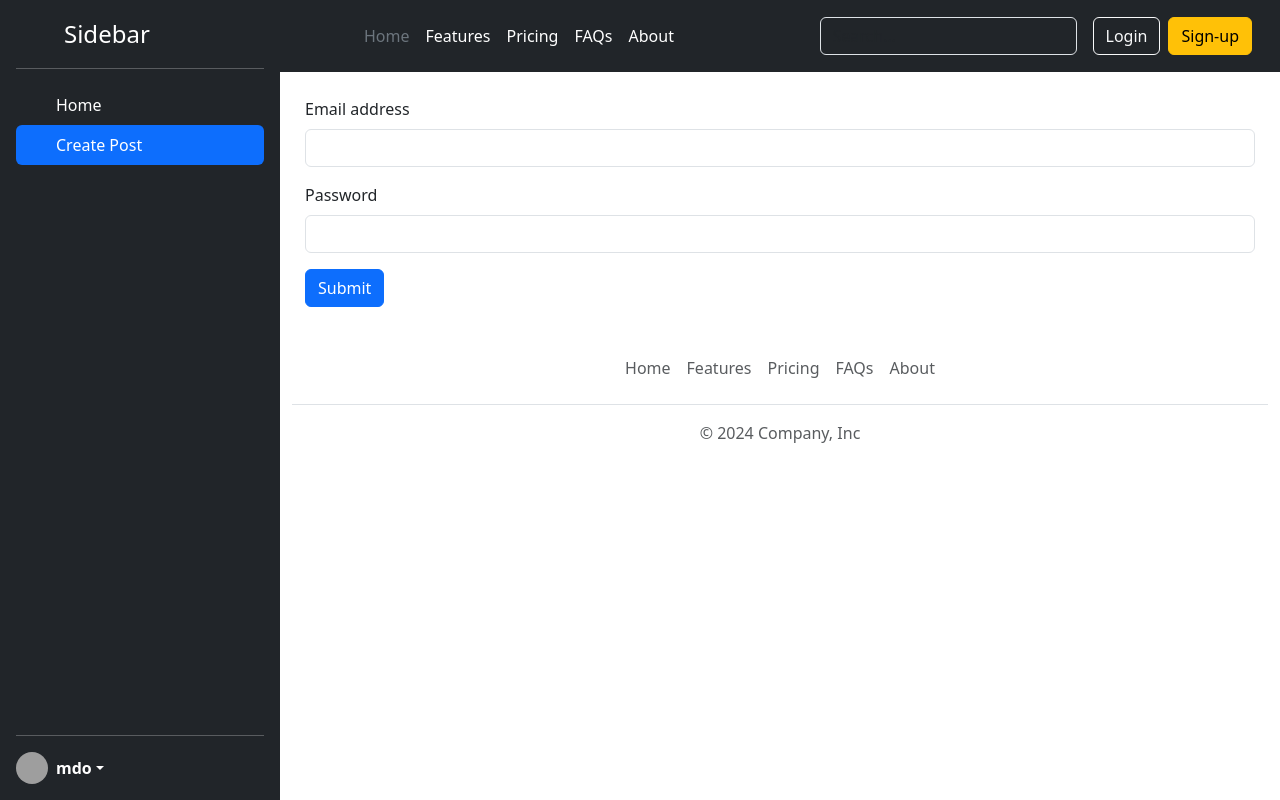
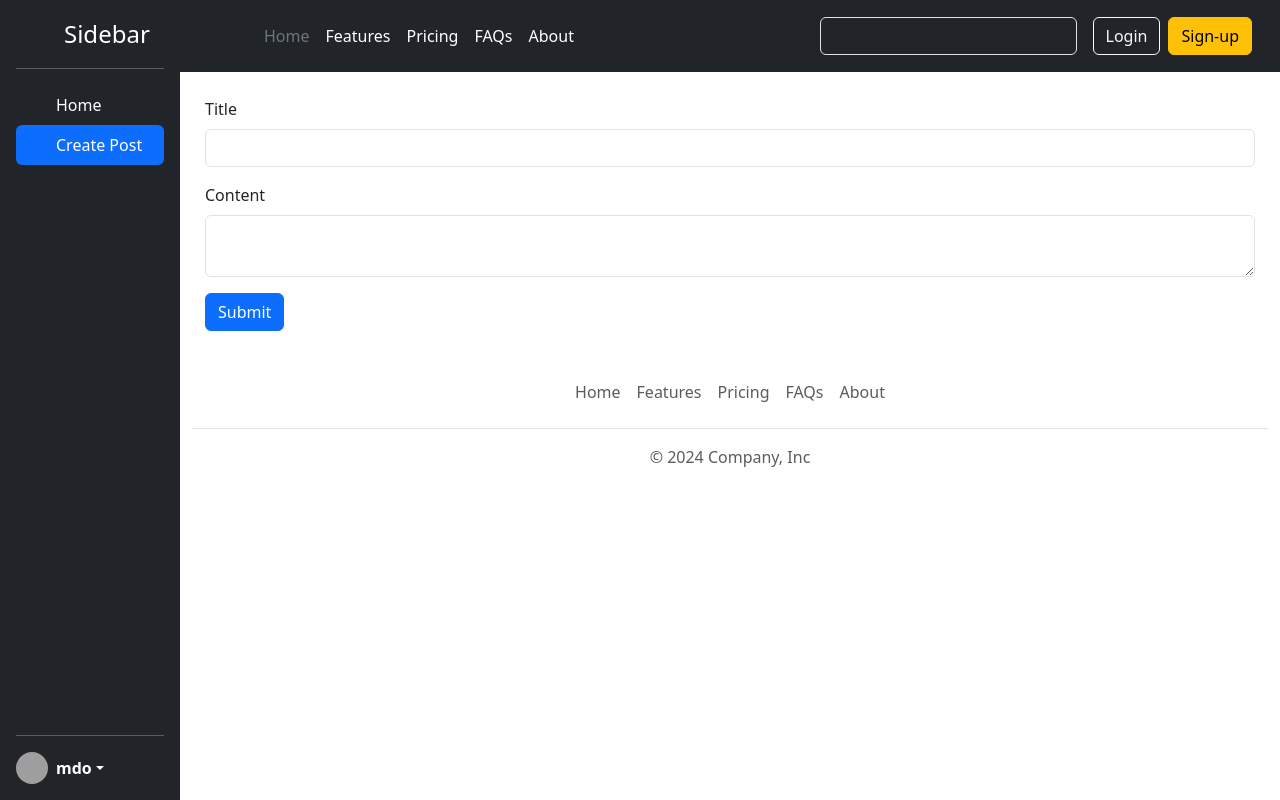
Before and after one commit to tusharsadat/react-practice, a React (Vite) app in the folder projects/social-media/: page / in a window 1280 px wide. Built offline with nearby package versions, Linux system fonts and the light colour scheme; grey boxes are pictures that could not be loaded.

Commit message:
design post component and show data

```diff
--- a/projects/social-media/package.json
+++ b/projects/social-media/package.json
@@ -12,7 +12,8 @@
   "dependencies": {
     "bootstrap": "^5.3.3",
     "react": "^19.0.0",
-    "react-dom": "^19.0.0"
+    "react-dom": "^19.0.0",
+    "react-icons": "^5.5.0"
   },
   "devDependencies": {
     "@eslint/js": "^9.19.0",
--- a/projects/social-media/src/App.css
+++ b/projects/social-media/src/App.css
@@ -13,5 +13,17 @@
   display: flex;
   flex-wrap: wrap;
   justify-content: space-between;
-  margin: 10px 10px 10px 10px;
+  /* margin: 10px 10px 10px 10px; */
 }
+.card-tags{
+  margin: 10px 10px ;
+}
+.card-reactions{
+  margin: 10px 10px ;
+}
+.card-tag{
+  margin: 5px 5px ;
+}
+.card-reaction{
+  margin: 5px 5px ;
+}
--- a/projects/social-media/src/App.jsx
+++ b/projects/social-media/src/App.jsx
@@ -6,9 +6,11 @@ import Footer from "./components/Footer";
 import Sidebar from "./components/Sidebar";
 import CreatePost from "./components/CreatePost";
 import ShowPost from "./components/ShowPost";
+import PostListStore from "./store/post-list-store";
 function App() {
   const [activeComponent, setActiveComponent] = useState("createPost");
   return (
+    <PostListStore>
       <div className="app-container">
         <Sidebar
           setActiveComponent={setActiveComponent}
@@ -23,6 +25,7 @@ function App() {
           <Footer />
         </div>
       </div>
+    </PostListStore>
   );
 }
 
--- a/projects/social-media/src/components/CreatePost.jsx
+++ b/projects/social-media/src/components/CreatePost.jsx
@@ -1,28 +1,48 @@
+import { useState, useContext } from "react";
+import { PostList } from "../store/post-list-store";
+
 const CreatePost = () => {
+  const { addPost } = useContext(PostList);
+  const [title, setTitle] = useState("");
+  const [content, setContent] = useState("");
+
+  const handleSubmit = (e) => {
+    e.preventDefault();
+    const newPost = {
+      id: Date.now(),
+      title,
+      content,
+    };
+    addPost(newPost);
+    setTitle("");
+    setContent("");
+  };
+
   return (
-    <form>
+    <form onSubmit={handleSubmit}>
       <div className="mb-3">
-        <label htmlFor="exampleInputEmail1" className="form-label">
-          Email address
+        <label htmlFor="postTitle" className="form-label">
+          Title
         </label>
         <input
-          type="email"
+          type="text"
           className="form-control"
-          id="exampleInputEmail1"
-          aria-describedby="emailHelp"
+          id="postTitle"
+          value={title}
+          onChange={(e) => setTitle(e.target.value)}
         />
       </div>
       <div className="mb-3">
-        <label htmlFor="exampleInputPassword1" className="form-label">
-          Password
+        <label htmlFor="postContent" className="form-label">
+          Content
         </label>
-        <input
-          type="password"
+        <textarea
           className="form-control"
-          id="exampleInputPassword1"
+          id="postContent"
+          value={content}
+          onChange={(e) => setContent(e.target.value)}
         />
       </div>
-
       <button type="submit" className="btn btn-primary">
         Submit
       </button>
--- a/projects/social-media/src/components/Post.jsx
+++ b/projects/social-media/src/components/Post.jsx
@@ -1,16 +1,40 @@
-const Post = () => {
+import { useContext } from "react";
+import { PostList } from "../store/post-list-store";
+import { BiDislike } from "react-icons/bi";
+import { BiLike } from "react-icons/bi";
+import { RiChatDeleteFill } from "react-icons/ri";
+
+const Post = ({ id, title, content, reactions, tags }) => {
+  const { deletePost } = useContext(PostList);
+
   return (
-    <div className="card" style={{ width: "18rem", margin: "10px" }}>
+    <div className="card" style={{ width: "33rem", margin: "10px" }}>
+      <button
+        className="position-absolute top-0 start-100 translate-middle badge rounded-pill bg-danger"
+        onClick={() => deletePost(id)}
+      >
+        <RiChatDeleteFill />
+      </button>
       <img src="..." className="card-img-top" alt="..." />
       <div className="card-body">
-        <h5 className="card-title">Card title</h5>
-        <p className="card-text">
-          Some quick example text to build on the card title and make up the
-          bulk of the cards content.
-        </p>
-        <a href="#" className="btn btn-primary">
-          Go somewhere
-        </a>
+        <h5 className="card-title">{title}</h5>
+        <p className="card-text">{content}</p>
+      </div>
+      <div className="card-tags">
+        {tags &&
+          tags.map((tag) => (
+            <span key={tag} className="badge bg-info text-dark card-tag">
+              {tag}
+            </span>
+          ))}
+      </div>
+      <div className="card-reactions">
+        <button className="btn btn-primary card-reaction ">
+          <BiLike /> {reactions.likes} Like
+        </button>
+        <button className="btn btn-warning card-reaction">
+          <BiDislike /> {reactions.dislikes} Dislike
+        </button>
       </div>
     </div>
   );
--- a/projects/social-media/src/components/ShowPost.jsx
+++ b/projects/social-media/src/components/ShowPost.jsx
@@ -1,12 +1,22 @@
+import { useContext } from "react";
 import Post from "./Post";
+import { PostList } from "../store/post-list-store";
 
 const ShowPost = () => {
+  const { posts } = useContext(PostList);
+
   return (
     <div className="posts-container">
-      <Post />
-      <Post />
-      <Post />
-      <Post />
+      {posts.map((post) => (
+        <Post
+          key={post.id}
+          id={post.id}
+          title={post.title}
+          content={post.content}
+          tags={post.tags}
+          reactions={post.reactions}
+        />
+      ))}
     </div>
   );
 };
--- a/projects/social-media/src/components/Sidebar.jsx
+++ b/projects/social-media/src/components/Sidebar.jsx
@@ -2,7 +2,7 @@ const Sidebar = ({ activeComponent, setActiveComponent }) => {
   return (
     <div
       className="d-flex flex-column flex-shrink-0 p-3 text-bg-dark"
-      style={{ width: "280px", height: "100vh" }}
+      style={{ width: "180px", height: "100vh" }}
     >
       <a
         href="/"
--- /dev/null
+++ b/projects/social-media/src/store/post-list-store.jsx
@@ -0,0 +1,77 @@
+import { createContext, useReducer } from "react";
+
+export const PostList = createContext({
+  posts: [],
+  addPost: () => {},
+  deletePost: () => {},
+});
+
+const postReducer = (state, action) => {
+  switch (action.type) {
+    case "ADD_POST":
+      return [...state, action.post];
+    case "DELETE_POST":
+      return state.filter((post) => post.id !== action.postId);
+    default:
+      return state;
+  }
+};
+
+const PostListStore = ({ children }) => {
+  const DEFAULT_POSTS = [
+    {
+      id: 1,
+      title: "Post 1",
+      content:
+        "This is the second post This is the third post This is the third post This is the first post This is the third post This is the third post ",
+      tags: ["history", "american", "crime"],
+      reactions: {
+        likes: 192,
+        dislikes: 25,
+      },
+      views: 305,
+      userId: "tushar",
+    },
+    {
+      id: 2,
+      title: "Post 2",
+      content:
+        "This is the second post This is the third post This is the third post This is the second post This is the third post This is the third post ",
+      tags: ["history", "american", "crime"],
+      reactions: {
+        likes: 192,
+        dislikes: 25,
+      },
+      views: 305,
+      userId: "Tilka",
+    },
+    {
+      id: 3,
+      title: "Post 3",
+      content:
+        "This is the second post This is the third post This is the third post This is the third post This is the third post This is the third post ",
+      tags: ["history", "american", "crime"],
+      reactions: {
+        likes: 192,
+        dislikes: 25,
+      },
+      views: 305,
+      userId: "Sami",
+    },
+  ];
+  const [posts, dispatch] = useReducer(postReducer, DEFAULT_POSTS);
+
+  const addPost = (post) => {
+    dispatch({ type: "ADD_POST", post });
+  };
+  const deletePost = (postId) => {
+    dispatch({ type: "DELETE_POST", postId });
+  };
+
+  return (
+    <PostList.Provider value={{ posts, addPost, deletePost }}>
+      {children}
+    </PostList.Provider>
+  );
+};
+export default PostListStore;
```
Also changed, not shown: 1 other file (tests, documents, lock files or other folders). Lines whose indentation alone changed are shown as unchanged.
